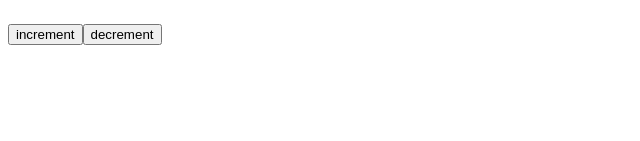
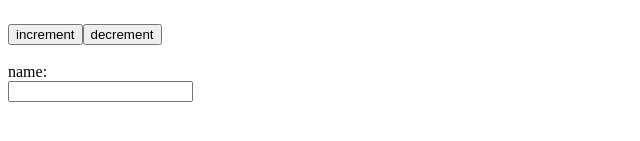
Before and after one commit to yejz0715/react-study, a React (Create React App) app in the folder react-study/: page /hooks in a window 1280 px wide. Shown: the part 209-350 px from the top of the page, without its empty margins (0-640 px from the left). Built offline with nearby package versions, Linux system fonts and the light colour scheme.

Commit message:
ADD:useState()

```diff
--- /dev/null
+++ b/react-study/src/Hooks/UseState/UseStateName.jsx
@@ -0,0 +1,18 @@
+import React from "react";
+import { useState } from "react";
+
+const UseStateName = () => {
+  const [name, setName] = useState("");
+  return (
+    <div>
+      name:{name}
+      <br />
+      <input
+        type="text"
+        value={name}
+        onChange={(e) => setName(e.target.value)}
+      />
+    </div>
+  );
+};
+export default UseStateName;
--- a/react-study/src/Pages/hooks.jsx
+++ b/react-study/src/Pages/hooks.jsx
@@ -2,6 +2,7 @@
 import UseEffectNum from "../Hooks/UseEffect/UseEffectNum";
 import User from "../Hooks/UseEffect/User";
 import UseStateNum from "../Hooks/UseState/UseStateNum";
+import UseStateName from "../Hooks/UseState/UseStateName";
 const Hooks = () => {
   return (
     <div>
@@ -10,6 +11,8 @@
       <User />
       <br />
       <UseStateNum />
+      <br />
+      <UseStateName />
     </div>
   );
 };
```
